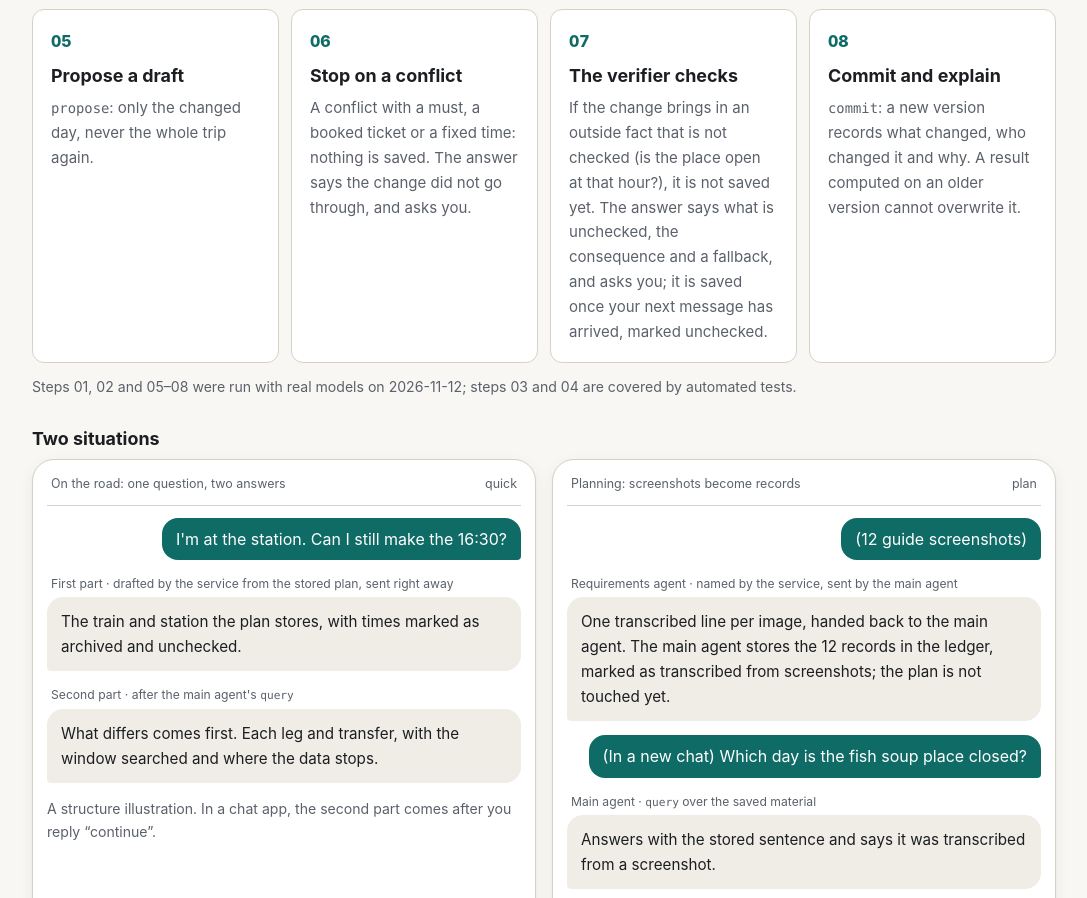
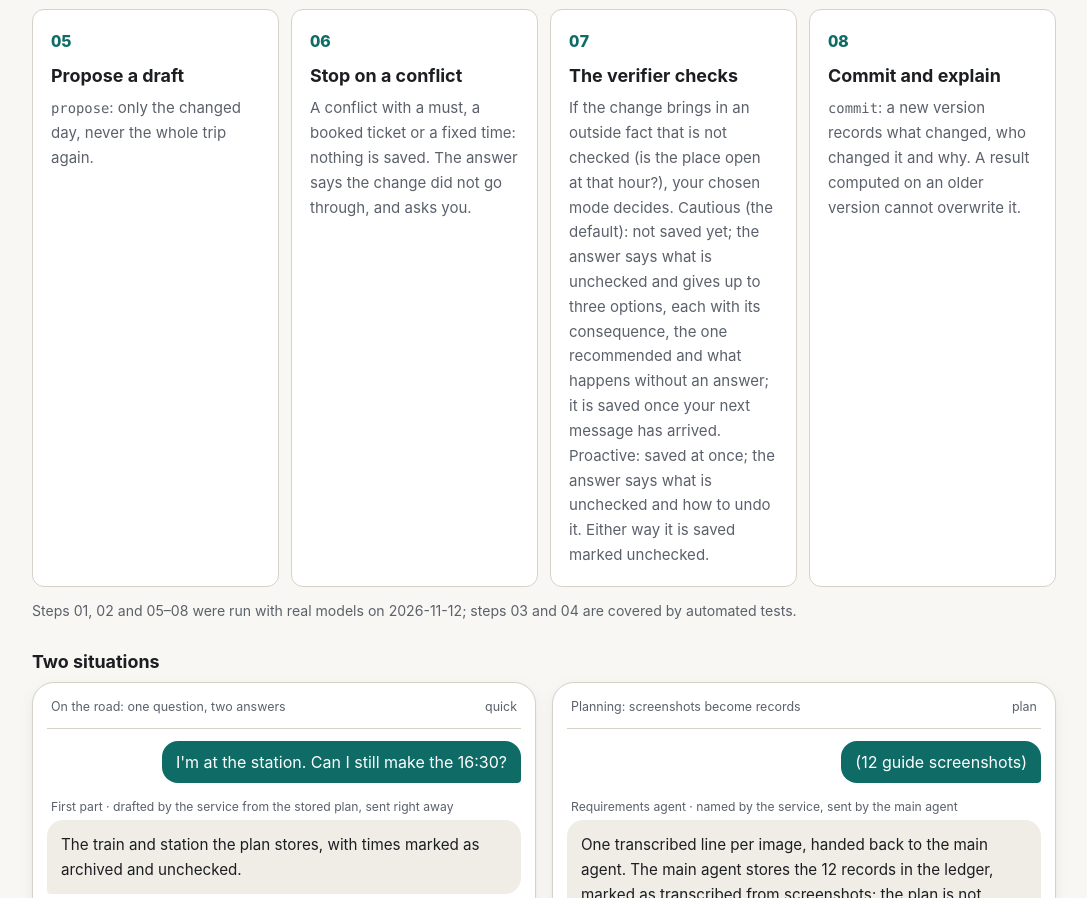
Before and after one commit to zlxdengtianhei/tripwright, a plain HTML site: page homepage/index.html in a window 1280 px wide. Shown: the part 2093-2991 px from the top of the page, without its empty margins (96-1183 px from the left). Drawn offline with Linux system fonts and the light colour scheme.

Commit message:
README, deploy/README and homepage: unverified facts follow the save mode the user chooses (cautious by default, asks with options; proactive saves and says how to undo); the deployment variable is only the default

```diff
--- a/homepage/index.html
+++ b/homepage/index.html
@@ -98,7 +98,7 @@
       <li><span class="num">04</span><h3><span class="zh">列出要复查的</span><span class="en">List what needs review</span></h3><p><span class="zh">旧记录被取代或过期时，靠它成立的决定列出来复查。</span><span class="en">When a record is replaced or expires, the decisions that rested on it are listed for review.</span> <span class="chip plan"><span class="zh">自动测试覆盖</span><span class="en">Automated tests</span></span></p></li>
       <li><span class="num">05</span><h3><span class="zh">提出草稿</span><span class="en">Propose a draft</span></h3><p><span class="zh"><code>propose</code>：只交改过的那一天，不重发整趟行程。</span><span class="en"><code>propose</code>: only the changed day, never the whole trip again.</span></p></li>
       <li><span class="num">06</span><h3><span class="zh">有冲突就停下</span><span class="en">Stop on a conflict</span></h3><p><span class="zh">撞上必须项、已订的票或固定的时刻：不存。回答里说这次没改成，并问你怎么办。</span><span class="en">A conflict with a must, a booked ticket or a fixed time: nothing is saved. The answer says the change did not go through, and asks you.</span></p></li>
-      <li><span class="num">07</span><h3><span class="zh">核对员核一遍</span><span class="en">The verifier checks</span></h3><p><span class="zh">改动带进了没核的外部事实（比如那个钟点店开不开）：先不存。回答里说哪件没核、后果和备选，并问你；等你的下一条消息到了才存，存下时标明没核。</span><span class="en">If the change brings in an outside fact that is not checked (is the place open at that hour?), it is not saved yet. The answer says what is unchecked, the consequence and a fallback, and asks you; it is saved once your next message has arrived, marked unchecked.</span></p></li>
+      <li><span class="num">07</span><h3><span class="zh">核对员核一遍</span><span class="en">The verifier checks</span></h3><p><span class="zh">改动带进了没核的外部事实（比如那个钟点店开不开）：照你选的模式。谨慎（默认）：先不存，回答里说哪件没核，给至多三个选项，各带后果、标出推荐和不回按哪个，等你的下一条消息到了才存；主动：当场存，回答里说哪件没核、怎样撤回。存下时都标明没核。</span><span class="en">If the change brings in an outside fact that is not checked (is the place open at that hour?), your chosen mode decides. Cautious (the default): not saved yet; the answer says what is unchecked and gives up to three options, each with its consequence, the one recommended and what happens without an answer; it is saved once your next message has arrived. Proactive: saved at once; the answer says what is unchecked and how to undo it. Either way it is saved marked unchecked.</span></p></li>
       <li><span class="num">08</span><h3><span class="zh">提交并说明</span><span class="en">Commit and explain</span></h3><p><span class="zh"><code>commit</code>：新版本记下改了什么、谁改的、为什么。旧版本上算出的结果不能覆盖它。</span><span class="en"><code>commit</code>: a new version records what changed, who changed it and why. A result computed on an older version cannot overwrite it.</span></p></li>
     </ol>
     <p class="note" style="margin-top:12px"><span class="zh">01、02、05—08 在 2026-11-12 用真实模型跑过；03、04 由自动测试覆盖。</span><span class="en">Steps 01, 02 and 05–08 were run with real models on 2026-11-12; steps 03 and 04 are covered by automated tests.</span></p>
```
Also changed, not shown: 3 other files.
